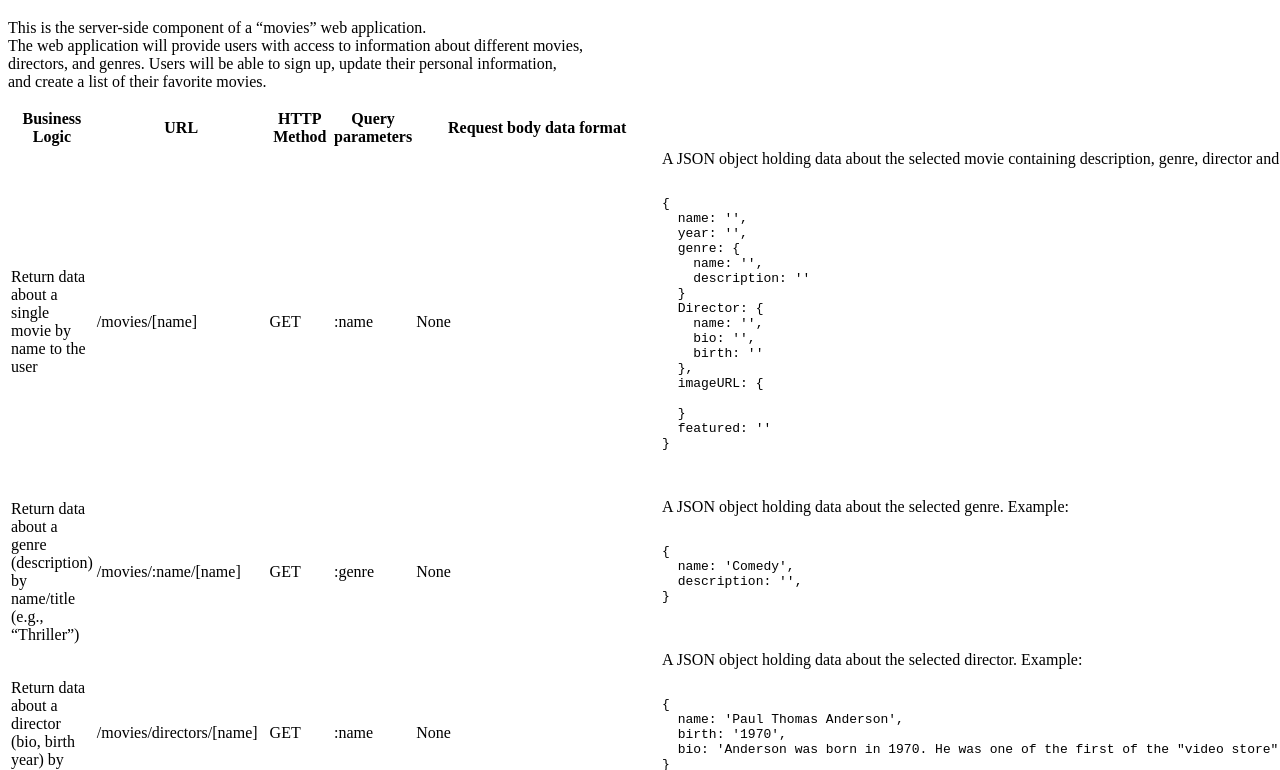
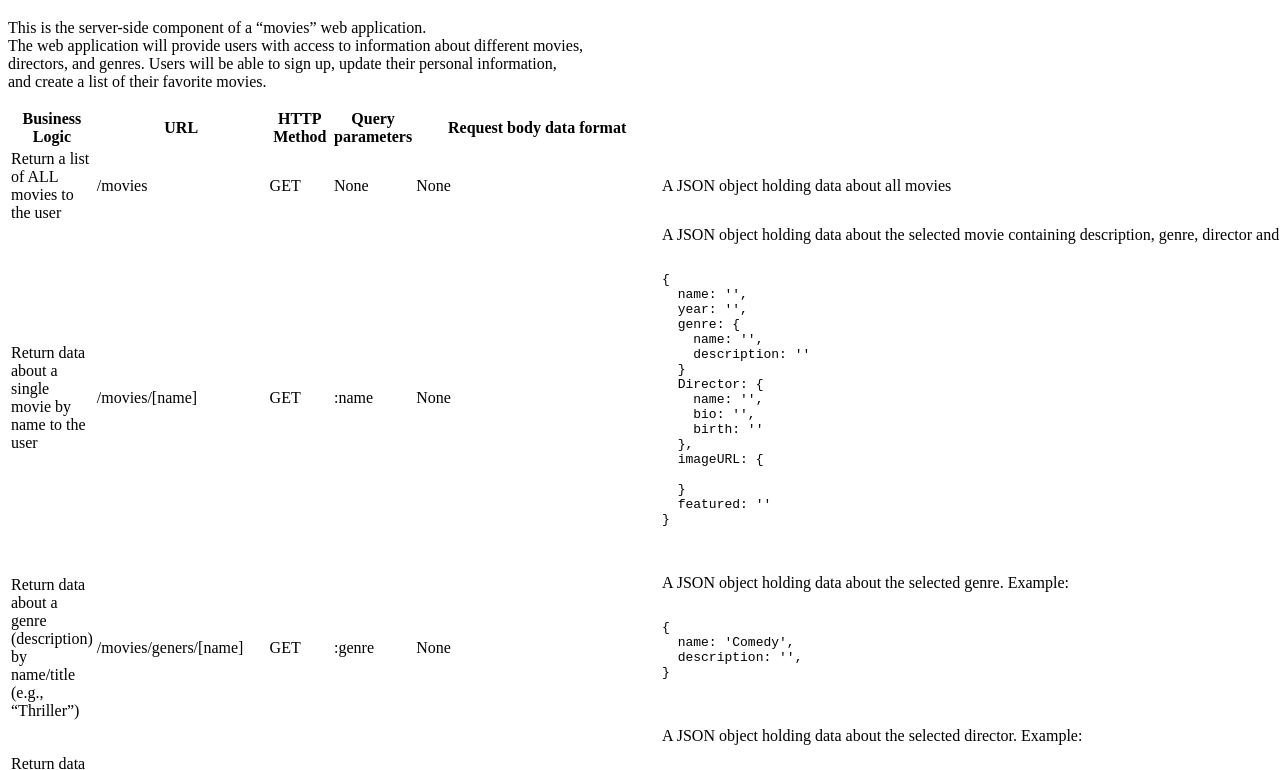
Before and after one commit to Radnej/movie_api, a website: page public/documentation.html in a window 1280 px wide. Shown: the part 61-831 px from the top of the page. Drawn offline with Linux system fonts and the light colour scheme.

Commit message:
Return a list of ALL movies to the user

```diff
--- a/public/documentation.html
+++ b/public/documentation.html
@@ -26,6 +26,15 @@
     </tr>
   </thead>
   <tbody>
+    <tr>
+      <td>Return a list of ALL movies to the user</td>
+      <td>/movies</td>
+      <td>GET</td>
+      <td>None</td>
+      <td>None</td>
+      <td>A JSON object holding data about all movies</td>
+    </tr>
+
     <tr>
       <td>Return data about a single movie by name to the user</td>
       <td>/movies/[name]</td>
@@ -58,7 +67,7 @@
     </tr>
     <tr>
       <td>Return data about a genre (description) by name/title (e.g., “Thriller”)</td>
-      <td>/movies/:name/[name]</td>
+      <td>/movies/geners/[name]</td>
       <td>GET</td>
       <td>:genre</td>
       <td>None</td>
```
Also changed, not shown: index.js (+6 -1 lines).
